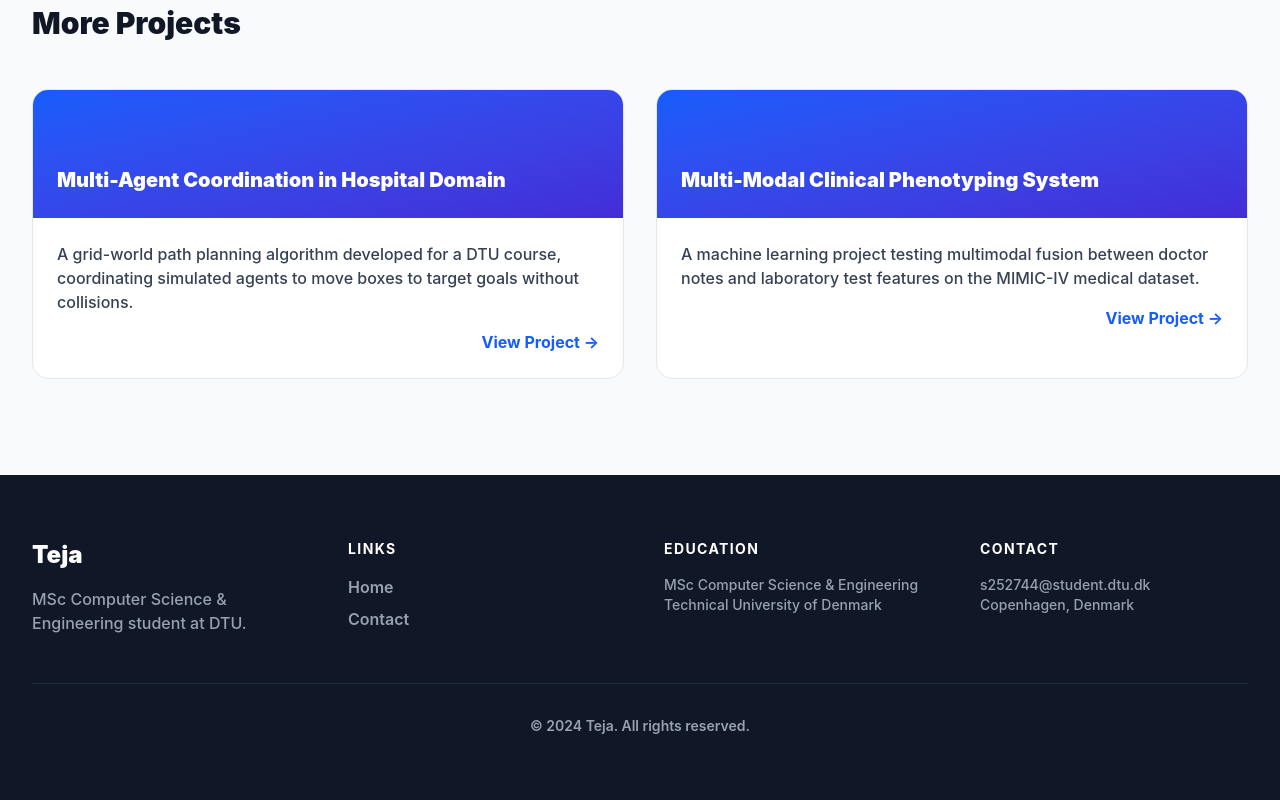
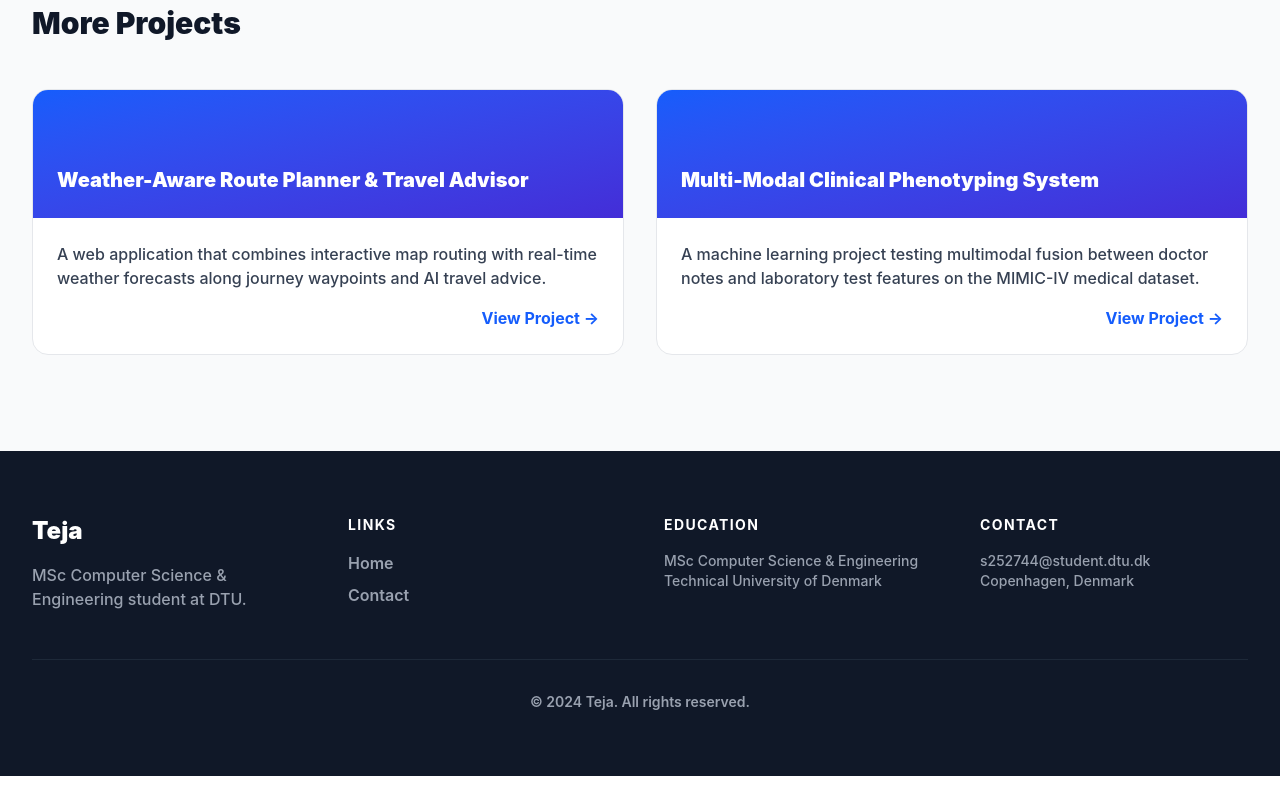
Before and after one commit to teja-mr-1/portfolio, a React (Vite) app: page /project/1 in a window 1280 px wide. Shown: the part 2562-3362 px from the top of the page. After the commit the page ends 3338 px from the top, so only its background shows below. Built offline with nearby package versions, Linux system fonts and the light colour scheme.

Commit message:
Update Project 2 to Weather-Aware Route Planner & Travel Advisor

```diff
--- a/cv_template.html
+++ b/cv_template.html
@@ -186,7 +186,7 @@
   <div class="section">
     <div class="section-title">Professional Summary</div>
     <p style="font-size: 8.5pt; color: #334155; line-height: 1.4;">
-      MSc Computer Science student at the Technical University of Denmark (DTU) with 6+ years of industry experience as a Software Developer across healthcare, fintech, and banking domains (GE Healthcare, Swiss Re, American Express). Specializing in Machine Learning systems, Multi-Agent pathfinding, and scalable backend infrastructure using PyTorch, Java, and Python.
+      MSc Computer Science student at the Technical University of Denmark (DTU) with 6+ years of industry experience as a Software Developer across healthcare, fintech, and banking domains (GE Healthcare, Swiss Re, American Express). Specializing in Machine Learning systems, web applications, and scalable backend infrastructure using PyTorch, Java, and Python.
     </p>
   </div>
 
@@ -222,10 +222,10 @@
       <div class="skill-list">PyTorch, QLoRA, Transformers, RAG, Mixture-of-Experts (MoE), BioClinicalBERT, FAISS</div>
 
       <div class="skill-cat">Backend & Web:</div>
-      <div class="skill-list">Python, Java, FastAPI, Spring Boot, REST APIs, React, Tailwind CSS, Gradio</div>
+      <div class="skill-list">Python, Java, JavaScript, Leaflet.js, Mapbox, FastAPI, Spring Boot, REST APIs, React, Tailwind CSS</div>
 
       <div class="skill-cat">Cloud & Tools:</div>
-      <div class="skill-list">Docker, Git, Linux, AWS, Kaggle, HuggingFace</div>
+      <div class="skill-list">Docker, Git, Linux, AWS, Kaggle, HuggingFace, Netlify</div>
     </div>
   </div>
 
@@ -249,13 +249,13 @@
     <!-- Project 2 -->
     <div class="item">
       <div class="item-header">
-        <div class="item-title">Multi-Agent Coordination in Hospital Domain <span class="badge">Java</span><span class="badge">CBS</span><span class="badge">A* Search</span></div>
-        <div class="item-date">DTU 02285 Course Project</div>
+        <div class="item-title">Weather-Aware Route Planner & Travel Advisor <span class="badge">JavaScript</span><span class="badge">Leaflet.js</span><span class="badge">Mapbox</span></div>
+        <div class="item-date">Personal Project</div>
       </div>
       <ul class="bullets">
-        <li>Developed a Java multi-agent path finding (MAPF) solver for autonomous robot agents in the MAvis Hospital Domain grid world.</li>
-        <li>Implemented Hungarian matching for box-goal allocation, fast greedy priority orderings, and 3-phase box staging.</li>
-        <li>Built a Conflict-Based Search (CBS) repair engine with CAT bias, opportunistic bypass, Lemma-1 jump points, and segment replanning.</li>
+        <li>Built an interactive route planning application combining Leaflet.js and Mapbox GL JS map rendering.</li>
+        <li>Integrated OpenWeatherMap APIs to sample weather conditions along route waypoints in real time.</li>
+        <li>Implemented AI travel recommendations for trip safety and Netlify proxy functions for secure API key handling.</li>
       </ul>
     </div>
 
--- a/src/data/projectsData.js
+++ b/src/data/projectsData.js
@@ -14,15 +14,14 @@ export const projectsData = [
   },
   {
     id: 2,
-    title: "Multi-Agent Coordination in Hospital Domain",
-    shortDescription: "A grid-world path planning algorithm developed for a DTU course, coordinating simulated agents to move boxes to target goals without collisions.",
-    course: "AI and Multi-Agent Systems (02285)",
-    semester: "Spring 2026, DTU",
-    problemStatement: "A course assignment for AI and Multi-Agent Systems. Simulated agents must plan collision-free paths to move colored boxes to target locations within time and action limits.",
-    contribution: "Built a multi-agent path finding solver in Java. It uses greedy priority orderings first, followed by three-phase box staging and Conflict-Based Search (CBS) with bypass heuristics to resolve path collisions on benchmark levels.",
-    technologies: ["Java", "A*", "CBS", "BFS", "Hungarian Matching", "CAT", "MAvis Server", "Multi-Agent Path Finding"],
-    videoUrl: "https://www.youtube.com/embed/gggOOE8wj0U",
-    githubUrl: "https://github.com/teja-mr-1/multi-agent-hospital-domain-solver",
+    title: "Weather-Aware Route Planner & Travel Advisor",
+    shortDescription: "A web application that combines interactive map routing with real-time weather forecasts along journey waypoints and AI travel advice.",
+    course: "Personal Project",
+    semester: "MSc at DTU",
+    problemStatement: "Travelers and commuters need to know weather conditions along their route, not just at their destination. This project builds an interactive map tool that samples weather forecasts along planned trip waypoints.",
+    contribution: "Built a web application using JavaScript, Leaflet.js, and Mapbox for interactive route mapping. Integrated OpenWeatherMap APIs to fetch weather data along route coordinates. Implemented an AI travel advisor for safety suggestions and Netlify proxy functions for secure API handling.",
+    technologies: ["JavaScript", "HTML5", "CSS3", "Leaflet.js", "Mapbox", "OpenWeatherMap API", "Node.js", "Netlify"],
+    githubUrl: "https://github.com/teja-mr-1/weather-route-map",
   },
   {
     id: 3,
```
Also changed, not shown: 1 other file (tests, documents, lock files or other folders).
